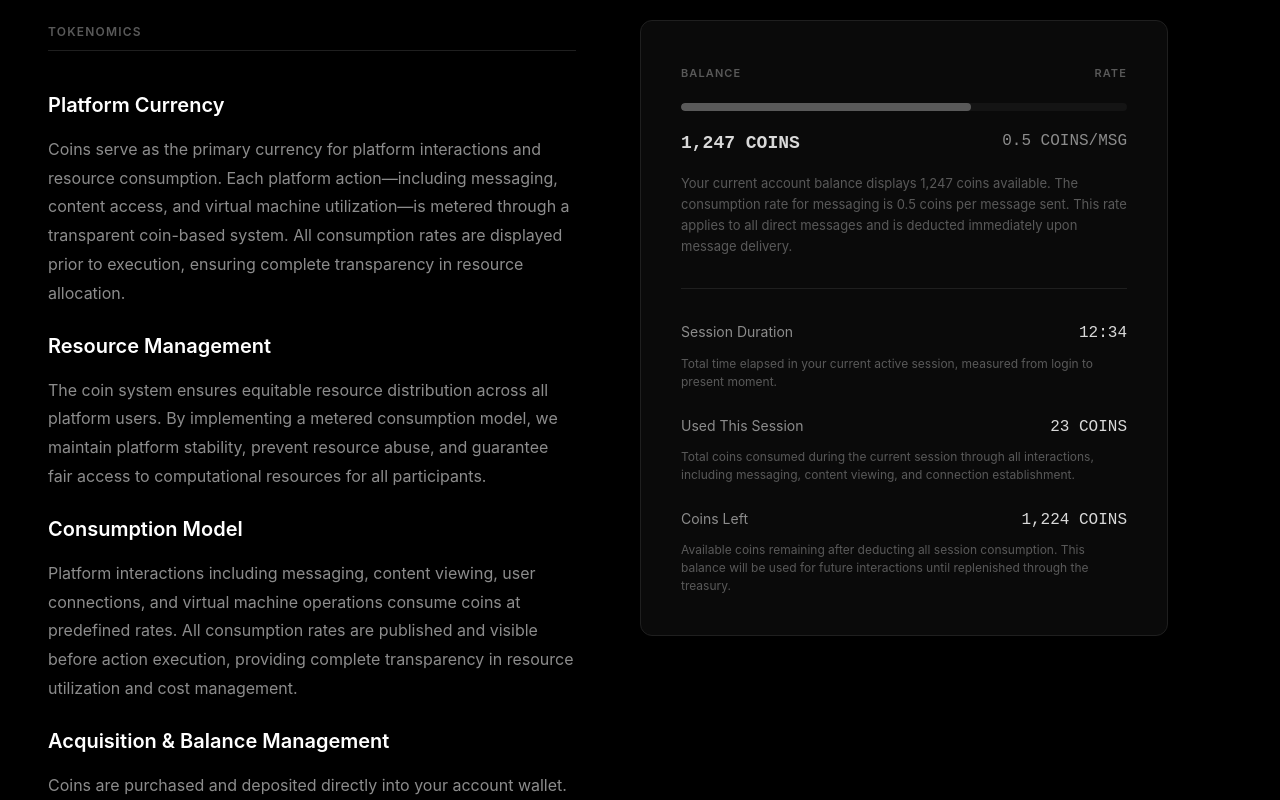
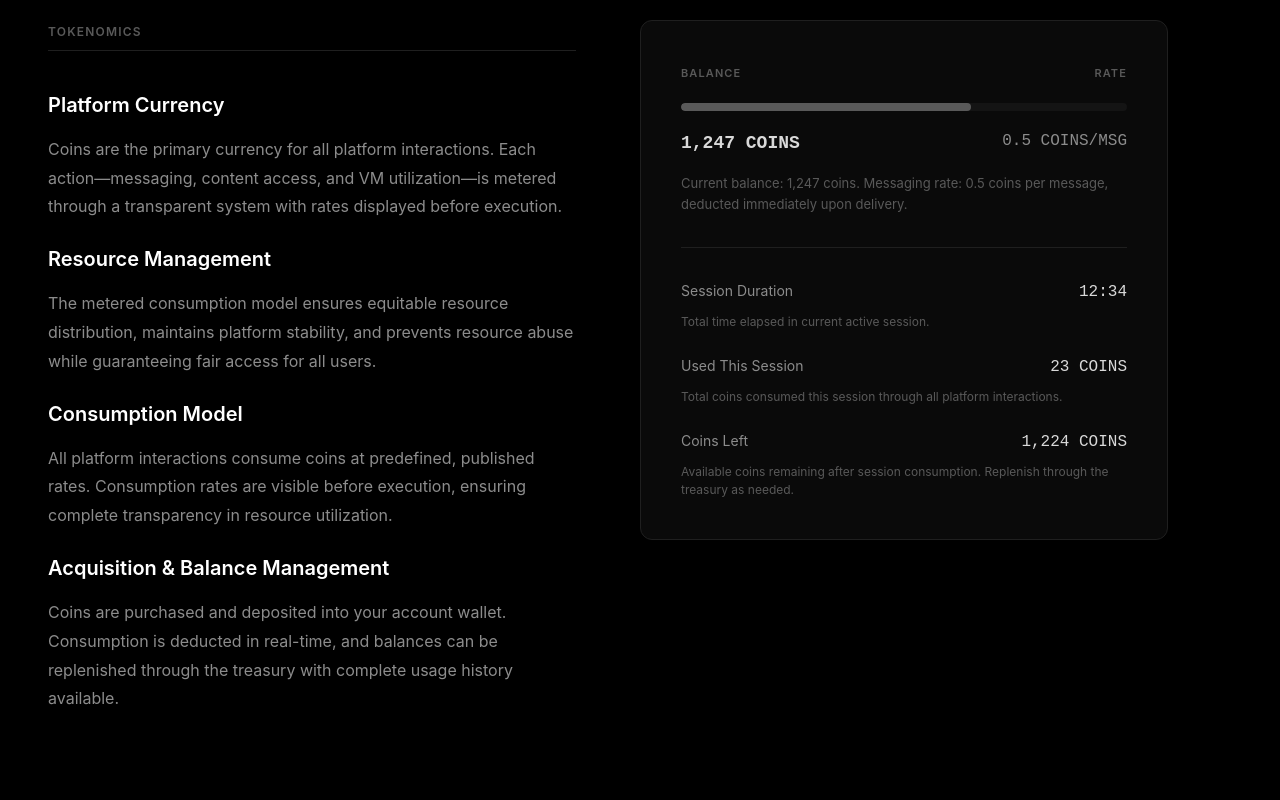
Before and after one commit to oldwestsolutions/oldoldwest, a Next.js app: page / in a window 1280 px wide. Shown: the part 1700-2500 px from the top of the page. Built offline with nearby package versions, Linux system fonts and the light colour scheme.

Commit message:
Make tokenomics section more concise

```diff
--- a/src/app/page.tsx
+++ b/src/app/page.tsx
@@ -398,7 +398,7 @@ export default function Home() {
                     Platform Currency
                   </Title>
                   <Paragraph style={{ color: '#8c8c8c', fontSize: 16, lineHeight: 1.8, margin: 0 }}>
-                    Coins serve as the primary currency for platform interactions and resource consumption. Each platform action—including messaging, content access, and virtual machine utilization—is metered through a transparent coin-based system. All consumption rates are displayed prior to execution, ensuring complete transparency in resource allocation.
+                    Coins are the primary currency for all platform interactions. Each action—messaging, content access, and VM utilization—is metered through a transparent system with rates displayed before execution.
                   </Paragraph>
           </div>
 
@@ -407,7 +407,7 @@ export default function Home() {
                     Resource Management
                   </Title>
                   <Paragraph style={{ color: '#8c8c8c', fontSize: 16, lineHeight: 1.8, margin: 0 }}>
-                    The coin system ensures equitable resource distribution across all platform users. By implementing a metered consumption model, we maintain platform stability, prevent resource abuse, and guarantee fair access to computational resources for all participants.
+                    The metered consumption model ensures equitable resource distribution, maintains platform stability, and prevents resource abuse while guaranteeing fair access for all users.
                   </Paragraph>
                 </div>
 
@@ -416,7 +416,7 @@ export default function Home() {
                     Consumption Model
                   </Title>
                   <Paragraph style={{ color: '#8c8c8c', fontSize: 16, lineHeight: 1.8, margin: 0 }}>
-                    Platform interactions including messaging, content viewing, user connections, and virtual machine operations consume coins at predefined rates. All consumption rates are published and visible before action execution, providing complete transparency in resource utilization and cost management.
+                    All platform interactions consume coins at predefined, published rates. Consumption rates are visible before execution, ensuring complete transparency in resource utilization.
                   </Paragraph>
               </div>
 
@@ -425,7 +425,7 @@ export default function Home() {
                     Acquisition & Balance Management
                   </Title>
                   <Paragraph style={{ color: '#8c8c8c', fontSize: 16, lineHeight: 1.8, margin: 0 }}>
-                    Coins are purchased and deposited directly into your account wallet. Consumption is deducted in real-time as platform interactions occur. Balances can be replenished at any time through the treasury, and complete usage history is available for comprehensive account transparency and financial tracking.
+                    Coins are purchased and deposited into your account wallet. Consumption is deducted in real-time, and balances can be replenished through the treasury with complete usage history available.
                   </Paragraph>
           </div>
               </Space>
@@ -474,7 +474,7 @@ export default function Home() {
                     </Col>
                   </Row>
                   <Paragraph style={{ color: '#595959', fontSize: 13, marginTop: 16, lineHeight: 1.6, marginBottom: 0 }}>
-                    Your current account balance displays 1,247 coins available. The consumption rate for messaging is 0.5 coins per message sent. This rate applies to all direct messages and is deducted immediately upon message delivery.
+                    Current balance: 1,247 coins. Messaging rate: 0.5 coins per message, deducted immediately upon delivery.
                   </Paragraph>
         </div>
 
@@ -491,7 +491,7 @@ export default function Home() {
                       </Col>
                     </Row>
                     <Paragraph style={{ color: '#595959', fontSize: 12, margin: 0, lineHeight: 1.5 }}>
-                      Total time elapsed in your current active session, measured from login to present moment.
+                      Total time elapsed in current active session.
                     </Paragraph>
                 </div>
 
@@ -505,7 +505,7 @@ export default function Home() {
                       </Col>
                     </Row>
                     <Paragraph style={{ color: '#595959', fontSize: 12, margin: 0, lineHeight: 1.5 }}>
-                      Total coins consumed during the current session through all interactions, including messaging, content viewing, and connection establishment.
+                      Total coins consumed this session through all platform interactions.
                     </Paragraph>
                 </div>
 
@@ -519,7 +519,7 @@ export default function Home() {
                       </Col>
                     </Row>
                     <Paragraph style={{ color: '#595959', fontSize: 12, margin: 0, lineHeight: 1.5 }}>
-                      Available coins remaining after deducting all session consumption. This balance will be used for future interactions until replenished through the treasury.
+                      Available coins remaining after session consumption. Replenish through the treasury as needed.
                     </Paragraph>
                 </div>
                 </Space>
```
Lines whose indentation alone changed are shown as unchanged.
